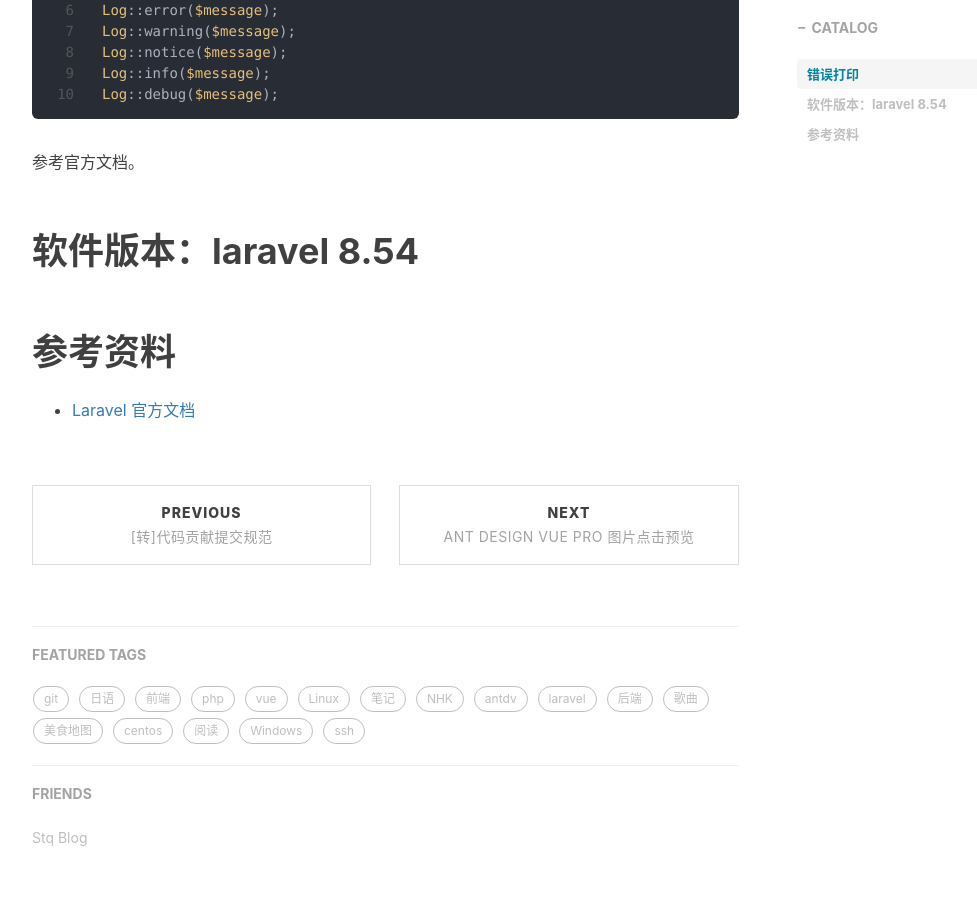
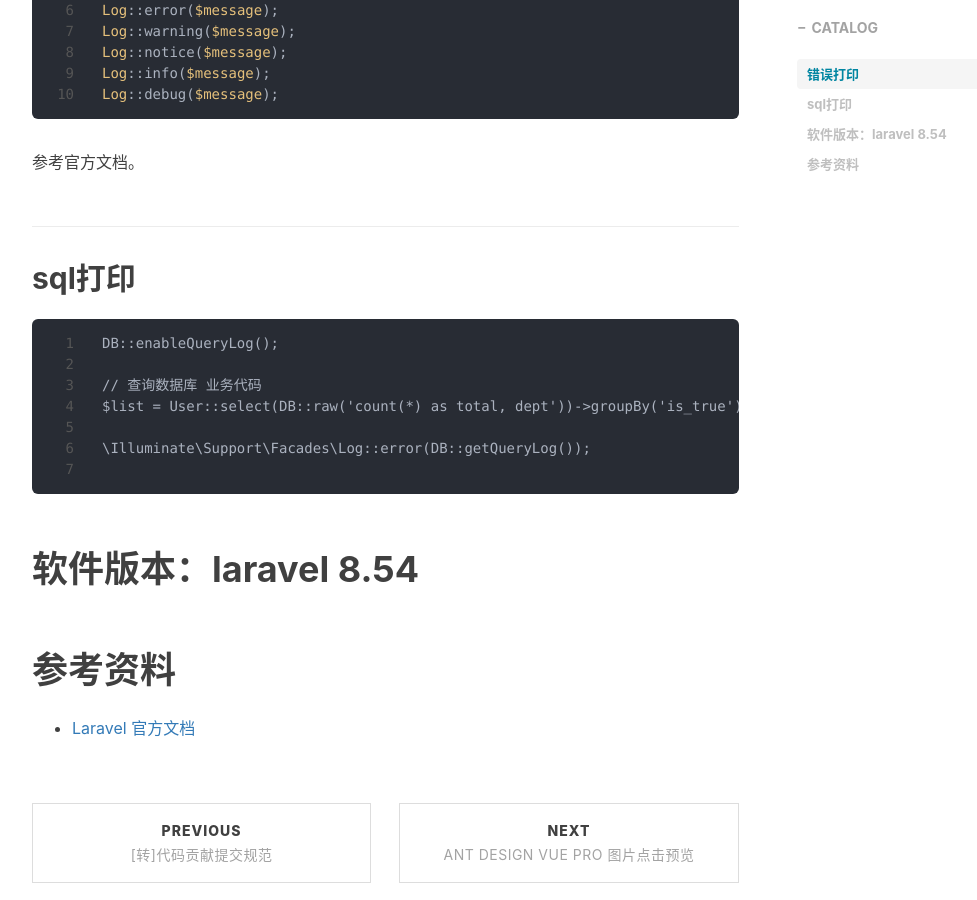
Before and after one commit to tongg112/tongg112.github.io, a Jekyll site: the page built from _posts/2022-03-28-laravel-log-print.md, in a window 1280 px wide and 900 px high, scrolled down 1402 px. Shown: the whole window, without its empty margins (233-1210 px from the left). Built offline with Jekyll 4.4.1, drawn with Linux system fonts in a browser that asks for light colours; nearby versions of some CDN libraries; comment, search, counter and statistics services are not loaded.

Commit message:
laravel-log: 更新 sql 打印

````diff
--- a/_posts/2022-03-28-laravel-log-print.md
+++ b/_posts/2022-03-28-laravel-log-print.md
@@ -51,7 +51,17 @@ Log::debug($message);
 ```
 参考官方文档。
 
+## sql打印
 
+```
+DB::enableQueryLog();
+
+// 查询数据库 业务代码
+$list = User::select(DB::raw('count(*) as total, dept'))->groupBy('is_true')->get();
+
+\Illuminate\Support\Facades\Log::error(DB::getQueryLog());
+
+```
 
 # 软件版本：laravel 8.54
 
````
